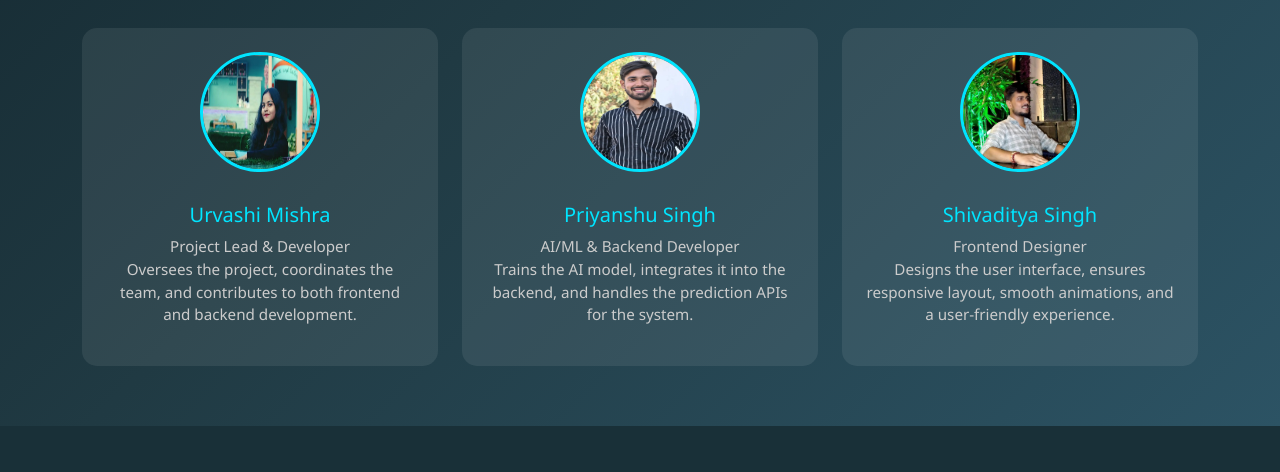
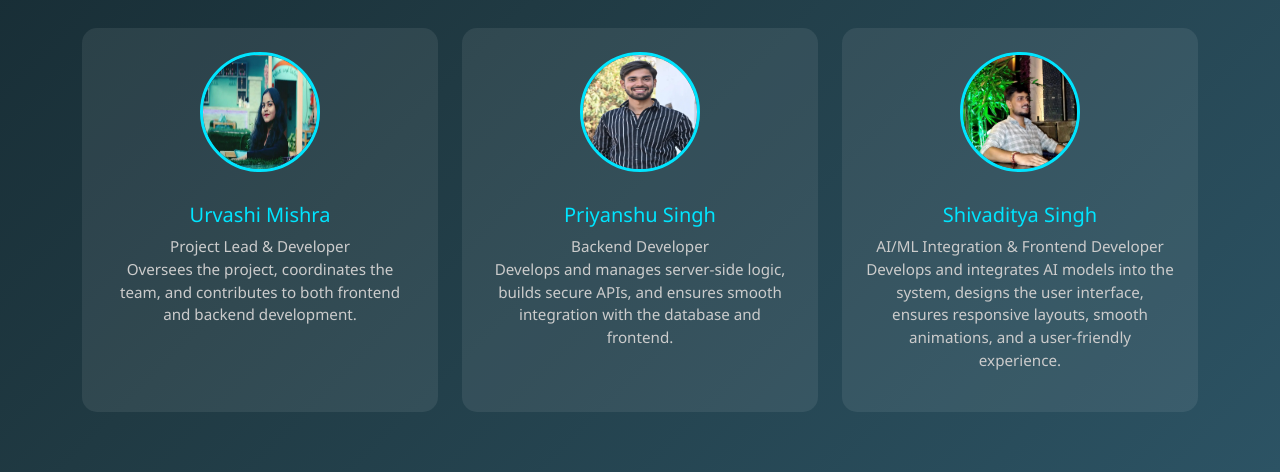
Before and after one commit to Urvashii09/Final_Year_Project-PneumoScan, a Flask app: page /about in a window 1280 px wide. Shown: the part 676-1148 px from the top of the page. Before the commit the page ends 1102 px from the top, so only its background shows below. Run offline with Flask 3, Linux system fonts and the light colour scheme.

Commit message:
about.html

```diff
--- a/templates/about.html
+++ b/templates/about.html
@@ -151,21 +151,21 @@
         </div>
       </div>
 
-      <!-- AI/ML & Backend Developer -->
+      <!--Backend Developer -->
       <div class="col-md-4">
         <div class="team-card p-4 h-100 text-center">
           <img src="{{ url_for('static', filename='images/i2.jpeg') }}" alt="Priyanshu Singh">
           <h5 class="mt-3">Priyanshu Singh</h5>
-          <p class="mt-2">AI/ML & Backend Developer<br>Trains the AI model, integrates it into the backend, and handles the prediction APIs for the system.</p>
+          <p class="mt-2">Backend Developer<br>Develops and manages server-side logic, builds secure APIs, and ensures smooth integration with the database and frontend.</p>
         </div>
       </div>
 
-      <!-- Frontend Designer -->
+      <!-- Frontend Developer -->
       <div class="col-md-4">
         <div class="team-card p-4 h-100 text-center">
           <img src="{{ url_for('static', filename='images/i1.jpeg') }}" alt="Shivaditya Singh">
           <h5 class="mt-3">Shivaditya Singh</h5>
-          <p class="mt-2">Frontend Designer<br>Designs the user interface, ensures responsive layout, smooth animations, and a user-friendly experience.</p>
+          <p class="mt-2">AI/ML Integration & Frontend Developer<br>Develops and integrates AI models into the system, designs the user interface, ensures responsive layouts, smooth animations, and a user-friendly experience.</p>
         </div>
       </div>
 
```
